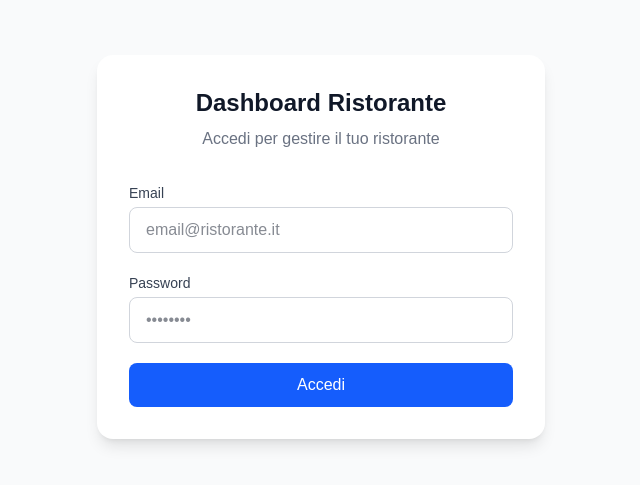
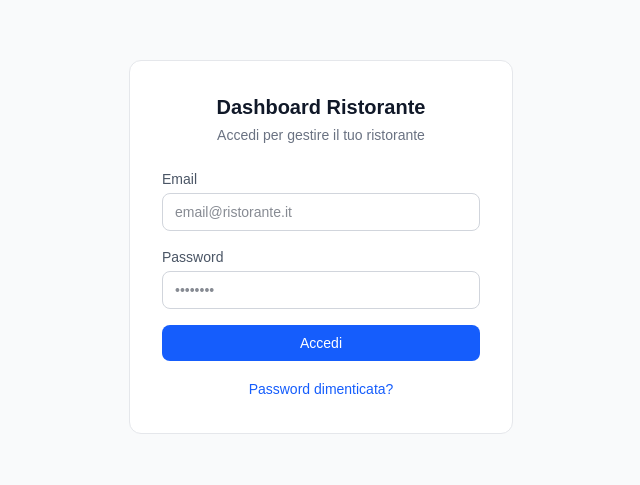
Before and after one commit to sante17/restaurant-dashboard, a Next.js app: page /login in a window 1280 px wide. Shown: the part 153-638 px from the top of the page, without its empty margins (319-959 px from the left). Built offline with nearby package versions, Linux system fonts and the light colour scheme; no server answers.

Commit message:
Add password reset flow

```diff
--- /dev/null
+++ b/app/forgot-password/page.tsx
@@ -0,0 +1,72 @@
+"use client";
+
+import { createClient } from "../../lib/supabase/client";
+import { useState } from "react";
+import Link from "next/link";
+
+export default function ForgotPasswordPage() {
+  const [email, setEmail] = useState("");
+  const [loading, setLoading] = useState(false);
+  const [sent, setSent] = useState(false);
+  const [error, setError] = useState("");
+  const supabase = createClient();
+
+  async function handleReset(e: React.FormEvent) {
+    e.preventDefault();
+    if (!email.trim()) return;
+    setLoading(true);
+    setError("");
+
+    const { error } = await supabase.auth.resetPasswordForEmail(email, {
+      redirectTo: window.location.origin + "/reset-password",
+    });
+
+    if (error) {
+      setError("Errore nell'invio dell'email. Verifica l'indirizzo e riprova.");
+      setLoading(false);
+      return;
+    }
+
+    setSent(true);
+    setLoading(false);
+  }
+
+  return (
+    <div className="min-h-screen bg-gray-50 flex items-center justify-center p-4">
+      <div className="bg-white rounded-xl border border-gray-200 p-8 w-full max-w-sm">
+        <h1 className="text-xl font-bold text-gray-900 mb-1 text-center">Password dimenticata</h1>
+        <p className="text-sm text-gray-500 mb-6 text-center">Inserisci la tua email e ti invieremo un link per reimpostare la password</p>
+
+        {error && <div className="mb-4 p-3 bg-red-50 border border-red-200 rounded-lg text-sm text-red-700">{error}</div>}
+
+        {sent ? (
+          <div>
+            <div className="mb-4 p-4 bg-green-50 border border-green-200 rounded-lg text-sm text-green-700 text-center">
+              Email inviata! Controlla la tua casella di posta (anche lo spam) e clicca il link per reimpostare la password.
+            </div>
+            <div className="text-center">
+              <Link href="/login" className="text-sm text-blue-600 hover:text-blue-800">
+                Torna al login
+              </Link>
+            </div>
+          </div>
+        ) : (
+          <form onSubmit={handleReset} className="space-y-4">
+            <div>
+              <label className="block text-sm text-gray-600 mb-1">Email</label>
+              <input type="email" value={email} onChange={(e) => setEmail(e.target.value)} required placeholder="email@ristorante.it" className="w-full px-3 py-2 border border-gray-300 rounded-lg text-sm text-gray-900 focus:ring-2 focus:ring-blue-500 focus:border-blue-500 outline-none" />
+            </div>
+            <button type="submit" disabled={loading} className="w-full py-2 bg-blue-600 text-white text-sm font-medium rounded-lg hover:bg-blue-700 transition-colors disabled:opacity-50">
+              {loading ? "Invio in corso..." : "Invia link di reset"}
+            </button>
+            <div className="text-center">
+              <Link href="/login" className="text-sm text-gray-500 hover:text-gray-700">
+                Torna al login
+              </Link>
+            </div>
+          </form>
+        )}
+      </div>
+    </div>
+  );
+}
--- a/app/login/page.tsx
+++ b/app/login/page.tsx
@@ -1,8 +1,9 @@
 "use client";
 
 import { createClient } from "../../lib/supabase/client";
+import { useState } from "react";
 import { useRouter } from "next/navigation";
-import { useState } from "react";
+import Link from "next/link";
 
 export default function LoginPage() {
   const [email, setEmail] = useState("");
@@ -12,75 +13,49 @@ export default function LoginPage() {
   const router = useRouter();
   const supabase = createClient();
 
-  const handleLogin = async (e: React.FormEvent) => {
+  async function handleLogin(e: React.FormEvent) {
     e.preventDefault();
     setLoading(true);
     setError("");
 
-    const { error } = await supabase.auth.signInWithPassword({
-      email,
-      password,
-    });
+    const { error } = await supabase.auth.signInWithPassword({ email, password });
 
     if (error) {
       setError("Email o password non validi");
       setLoading(false);
-    } else {
-      router.push("/dashboard");
+      return;
     }
-  };
+
+    router.push("/dashboard");
+  }
 
   return (
-    <div className="min-h-screen flex items-center justify-center bg-gray-50">
-      <div className="w-full max-w-md bg-white rounded-2xl shadow-lg p-8">
-        <h1 className="text-2xl font-bold text-center text-gray-900 mb-2">
-          Dashboard Ristorante
-        </h1>
-        <p className="text-center text-gray-500 mb-8">
-          Accedi per gestire il tuo ristorante
-        </p>
+    <div className="min-h-screen bg-gray-50 flex items-center justify-center p-4">
+      <div className="bg-white rounded-xl border border-gray-200 p-8 w-full max-w-sm">
+        <h1 className="text-xl font-bold text-gray-900 mb-1 text-center">Dashboard Ristorante</h1>
+        <p className="text-sm text-gray-500 mb-6 text-center">Accedi per gestire il tuo ristorante</p>
 
-        <form onSubmit={handleLogin} className="space-y-5">
+        {error && <div className="mb-4 p-3 bg-red-50 border border-red-200 rounded-lg text-sm text-red-700">{error}</div>}
+
+        <form onSubmit={handleLogin} className="space-y-4">
           <div>
-            <label className="block text-sm font-medium text-gray-700 mb-1">
-              Email
-            </label>
-            <input
-              type="email"
-              value={email}
-              onChange={(e) => setEmail(e.target.value)}
-              required
-              className="w-full px-4 py-2.5 border border-gray-300 rounded-lg focus:ring-2 focus:ring-blue-500 focus:border-blue-500 outline-none text-gray-900"
-              placeholder="email@ristorante.it"
-            />
+            <label className="block text-sm text-gray-600 mb-1">Email</label>
+            <input type="email" value={email} onChange={(e) => setEmail(e.target.value)} required placeholder="email@ristorante.it" className="w-full px-3 py-2 border border-gray-300 rounded-lg text-sm text-gray-900 focus:ring-2 focus:ring-blue-500 focus:border-blue-500 outline-none" />
           </div>
-
           <div>
-            <label className="block text-sm font-medium text-gray-700 mb-1">
-              Password
-            </label>
-            <input
-              type="password"
-              value={password}
-              onChange={(e) => setPassword(e.target.value)}
-              required
-              className="w-full px-4 py-2.5 border border-gray-300 rounded-lg focus:ring-2 focus:ring-blue-500 focus:border-blue-500 outline-none text-gray-900"
-              placeholder="••••••••"
-            />
+            <label className="block text-sm text-gray-600 mb-1">Password</label>
+            <input type="password" value={password} onChange={(e) => setPassword(e.target.value)} required placeholder="••••••••" className="w-full px-3 py-2 border border-gray-300 rounded-lg text-sm text-gray-900 focus:ring-2 focus:ring-blue-500 focus:border-blue-500 outline-none" />
           </div>
-
-          {error && (
-            <p className="text-red-500 text-sm text-center">{error}</p>
-          )}
-
-          <button
-            type="submit"
-            disabled={loading}
-            className="w-full py-2.5 bg-blue-600 text-white font-medium rounded-lg hover:bg-blue-700 transition-colors disabled:opacity-50 disabled:cursor-not-allowed"
-          >
-            {loading ? "Accesso in corso..." : "Accedi"}
+          <button type="submit" disabled={loading} className="w-full py-2 bg-blue-600 text-white text-sm font-medium rounded-lg hover:bg-blue-700 transition-colors disabled:opacity-50">
+            {loading ? "Accesso..." : "Accedi"}
           </button>
         </form>
+
+        <div className="mt-4 text-center">
+          <Link href="/forgot-password" className="text-sm text-blue-600 hover:text-blue-800">
+            Password dimenticata?
+          </Link>
+        </div>
       </div>
     </div>
   );
--- /dev/null
+++ b/app/reset-password/page.tsx
@@ -0,0 +1,105 @@
+"use client";
+
+import { createClient } from "../../lib/supabase/client";
+import { useState, useEffect } from "react";
+import { useRouter } from "next/navigation";
+import Link from "next/link";
+
+export default function ResetPasswordPage() {
+  const [password, setPassword] = useState("");
+  const [confirmPassword, setConfirmPassword] = useState("");
+  const [loading, setLoading] = useState(false);
+  const [success, setSuccess] = useState(false);
+  const [error, setError] = useState("");
+  const [ready, setReady] = useState(false);
+  const router = useRouter();
+  const supabase = createClient();
+
+  useEffect(() => {
+    // Supabase invia il token nell'URL hash — il client lo gestisce automaticamente
+    // Aspettiamo che la sessione sia pronta
+    supabase.auth.onAuthStateChange((event) => {
+      if (event === "PASSWORD_RECOVERY") {
+        setReady(true);
+      }
+    });
+
+    // Fallback: controlla se c'è già una sessione
+    supabase.auth.getSession().then(({ data }) => {
+      if (data.session) setReady(true);
+    });
+  }, []);
+
+  async function handleSubmit(e: React.FormEvent) {
+    e.preventDefault();
+    setError("");
+
+    if (password.length < 6) {
+      setError("La password deve avere almeno 6 caratteri");
+      return;
+    }
+
+    if (password !== confirmPassword) {
+      setError("Le password non corrispondono");
+      return;
+    }
+
+    setLoading(true);
+
+    const { error } = await supabase.auth.updateUser({ password });
+
+    if (error) {
+      setError("Errore nel cambio password: " + error.message);
+      setLoading(false);
+      return;
+    }
+
+    setSuccess(true);
+    setLoading(false);
+    setTimeout(() => router.push("/dashboard"), 2000);
+  }
+
+  return (
+    <div className="min-h-screen bg-gray-50 flex items-center justify-center p-4">
+      <div className="bg-white rounded-xl border border-gray-200 p-8 w-full max-w-sm">
+        <h1 className="text-xl font-bold text-gray-900 mb-1 text-center">Nuova password</h1>
+        <p className="text-sm text-gray-500 mb-6 text-center">Scegli la tua nuova password</p>
+
+        {error && <div className="mb-4 p-3 bg-red-50 border border-red-200 rounded-lg text-sm text-red-700">{error}</div>}
+
+        {success ? (
+          <div>
+            <div className="mb-4 p-4 bg-green-50 border border-green-200 rounded-lg text-sm text-green-700 text-center">
+              Password aggiornata con successo! Reindirizzamento alla dashboard...
+            </div>
+          </div>
+        ) : !ready ? (
+          <div>
+            <div className="mb-4 p-4 bg-amber-50 border border-amber-200 rounded-lg text-sm text-amber-700 text-center">
+              Caricamento in corso... Se questa pagina non si aggiorna, il link potrebbe essere scaduto.
+            </div>
+            <div className="text-center">
+              <Link href="/forgot-password" className="text-sm text-blue-600 hover:text-blue-800">
+                Richiedi un nuovo link
+              </Link>
+            </div>
+          </div>
+        ) : (
+          <form onSubmit={handleSubmit} className="space-y-4">
+            <div>
+              <label className="block text-sm text-gray-600 mb-1">Nuova password</label>
+              <input type="password" value={password} onChange={(e) => setPassword(e.target.value)} required placeholder="Minimo 6 caratteri" className="w-full px-3 py-2 border border-gray-300 rounded-lg text-sm text-gray-900 focus:ring-2 focus:ring-blue-500 focus:border-blue-500 outline-none" />
+            </div>
+            <div>
+              <label className="block text-sm text-gray-600 mb-1">Conferma password</label>
+              <input type="password" value={confirmPassword} onChange={(e) => setConfirmPassword(e.target.value)} required placeholder="Ripeti la password" className="w-full px-3 py-2 border border-gray-300 rounded-lg text-sm text-gray-900 focus:ring-2 focus:ring-blue-500 focus:border-blue-500 outline-none" />
+            </div>
+            <button type="submit" disabled={loading} className="w-full py-2 bg-blue-600 text-white text-sm font-medium rounded-lg hover:bg-blue-700 transition-colors disabled:opacity-50">
+              {loading ? "Aggiornamento..." : "Imposta nuova password"}
+            </button>
+          </form>
+        )}
+      </div>
+    </div>
+  );
+}
--- a/middleware.ts
+++ b/middleware.ts
@@ -9,17 +9,11 @@ export async function middleware(request: NextRequest) {
     process.env.NEXT_PUBLIC_SUPABASE_ANON_KEY!,
     {
       cookies: {
-        getAll() {
-          return request.cookies.getAll();
-        },
+        getAll() { return request.cookies.getAll(); },
         setAll(cookiesToSet) {
-          cookiesToSet.forEach(({ name, value }) =>
-            request.cookies.set(name, value)
-          );
+          cookiesToSet.forEach(({ name, value }) => request.cookies.set(name, value));
           supabaseResponse = NextResponse.next({ request });
-          cookiesToSet.forEach(({ name, value, options }) =>
-            supabaseResponse.cookies.set(name, value, options)
-          );
+          cookiesToSet.forEach(({ name, value, options }) => supabaseResponse.cookies.set(name, value, options));
         },
       },
     }
@@ -27,11 +21,10 @@ export async function middleware(request: NextRequest) {
 
   const { data: { user } } = await supabase.auth.getUser();
 
-  if (
-    !user &&
-    !request.nextUrl.pathname.startsWith("/login") &&
-    !request.nextUrl.pathname.startsWith("/auth")
-  ) {
+  const publicPaths = ["/login", "/forgot-password", "/reset-password", "/api"];
+  const isPublic = publicPaths.some((p) => request.nextUrl.pathname.startsWith(p));
+
+  if (!user && !isPublic) {
     const url = request.nextUrl.clone();
     url.pathname = "/login";
     return NextResponse.redirect(url);
@@ -41,7 +34,5 @@ export async function middleware(request: NextRequest) {
 }
 
 export const config = {
-  matcher: [
-    "/((?!_next/static|_next/image|favicon.ico|.*\\.(?:svg|png|jpg|jpeg|gif|webp)$).*)",
-  ],
+  matcher: ["/((?!_next/static|_next/image|favicon.ico|.*\\.(?:svg|png|jpg|jpeg|gif|webp)$).*)"],
 };
```
